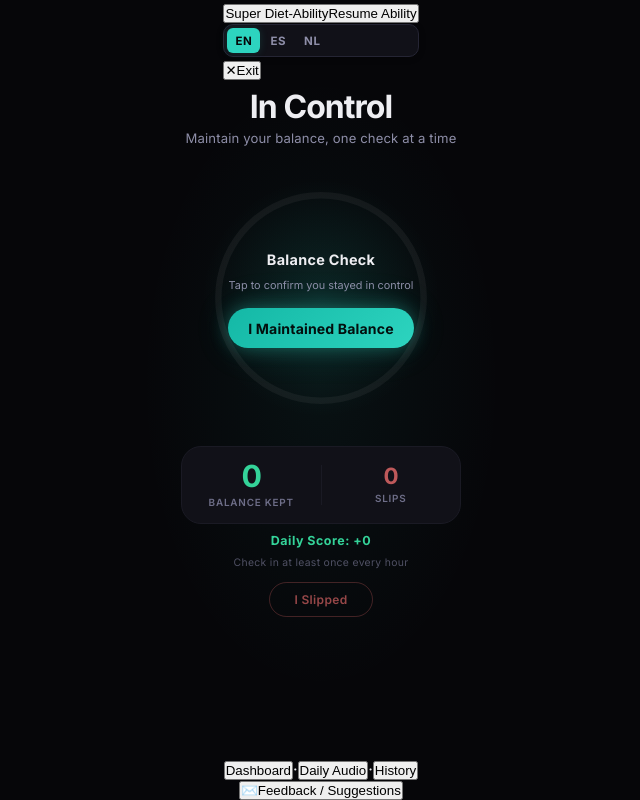
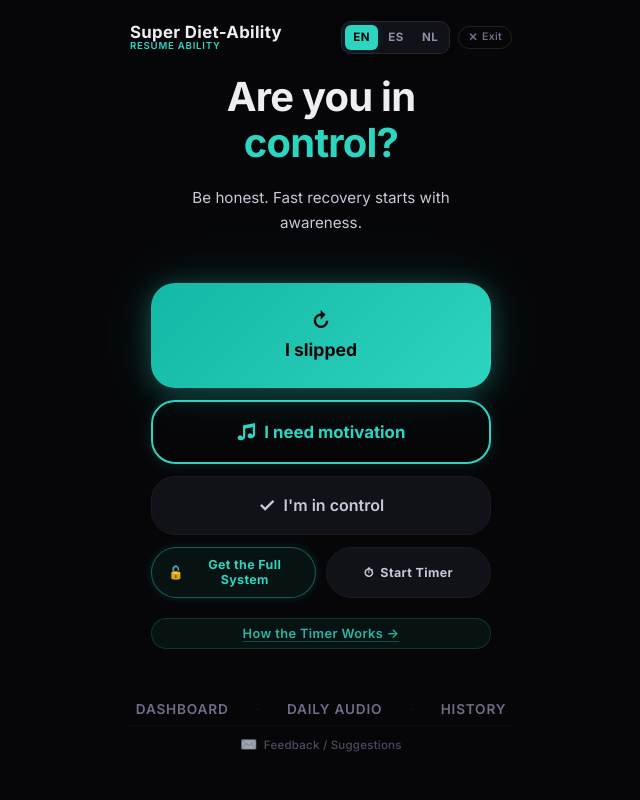
Before and after one commit to oasiscuracaoprivatestay-ui/resume-ability-app, a React (Vite) app: page / in a window 1280 px wide. Shown: the whole page, without its empty margins (319-959 px from the left). Built offline with nearby package versions, Linux system fonts and the light colour scheme.

Commit message:
fix: restore original home screen and keep balance logic for later

```diff
--- a/src/App.tsx
+++ b/src/App.tsx
@@ -1,7 +1,7 @@
 import { useState, useCallback, useEffect, useRef } from 'react';
 import type { Screen, SlipContext, TimerMode, ActiveSession, SlipStatus } from './types';
 import { generateId, saveSlip, updateSlip } from './utils';
-import ControlHomeScreen from './screens/ControlHomeScreen';
+import HomeScreen from './screens/HomeScreen';
 import ContextScreen from './screens/ContextScreen';
 import ModeScreen from './screens/ModeScreen';
 import TimerScreen from './screens/TimerScreen';
@@ -193,7 +193,7 @@ export default function App() {
 
   switch (screen) {
     case 'home':
-      content = <ControlHomeScreen onNavigate={navigate} />;
+      content = <HomeScreen onNavigate={navigate} />;
       break;
 
     case 'context':
@@ -224,7 +224,7 @@ export default function App() {
           onNavigate={navigate}
         />
       ) : (
-        <ControlHomeScreen onNavigate={navigate} />
+        <HomeScreen onNavigate={navigate} />
       );
       break;
 
@@ -236,7 +236,7 @@ export default function App() {
           onNavigate={navigate}
         />
       ) : (
-        <ControlHomeScreen onNavigate={navigate} />
+        <HomeScreen onNavigate={navigate} />
       );
       break;
 
@@ -278,7 +278,7 @@ export default function App() {
       break;
 
     default:
-      content = <ControlHomeScreen onNavigate={navigate} />;
+      content = <HomeScreen onNavigate={navigate} />;
   }
 
   return (
```
Also changed, not shown: 5 other files (tests, documents, lock files or other folders).
